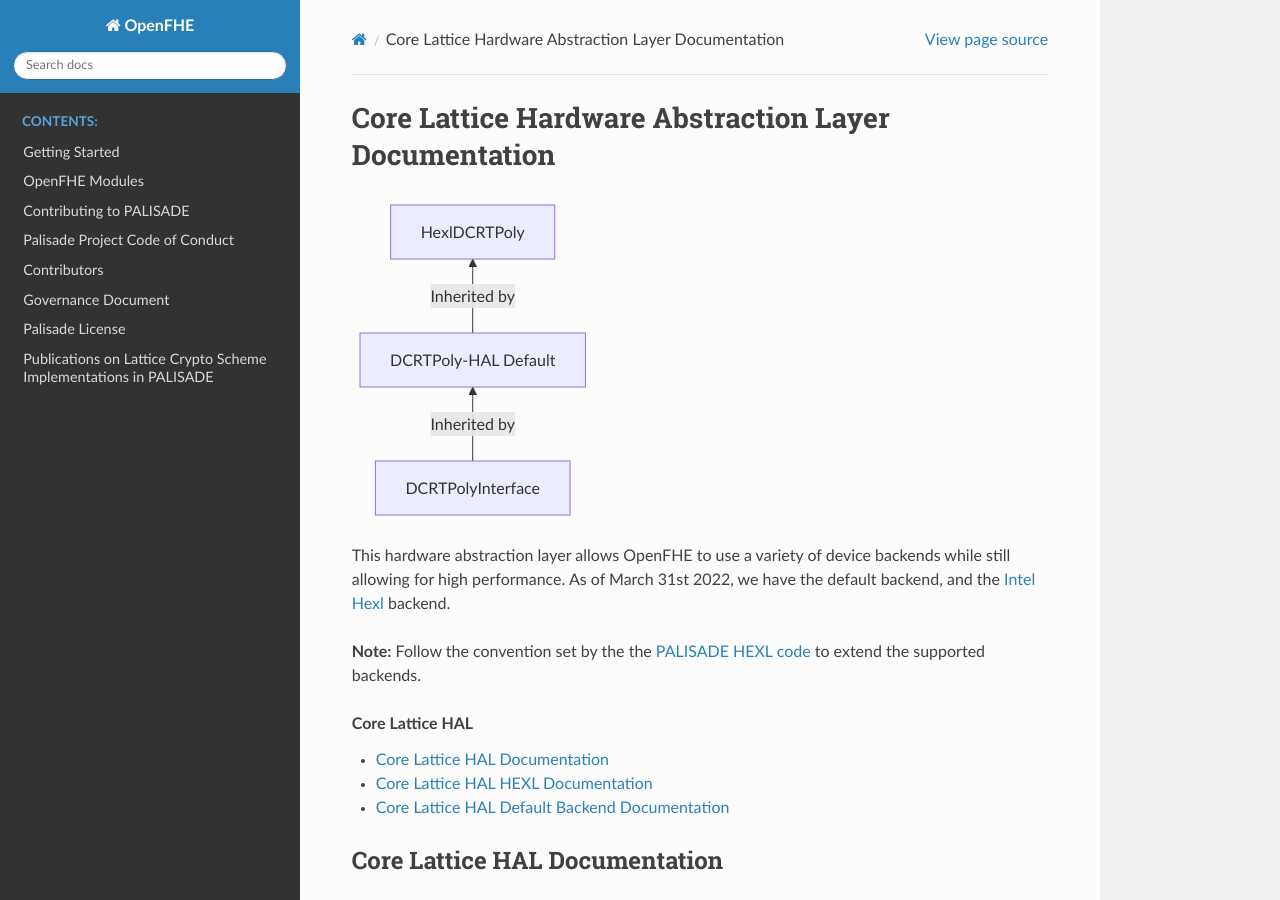
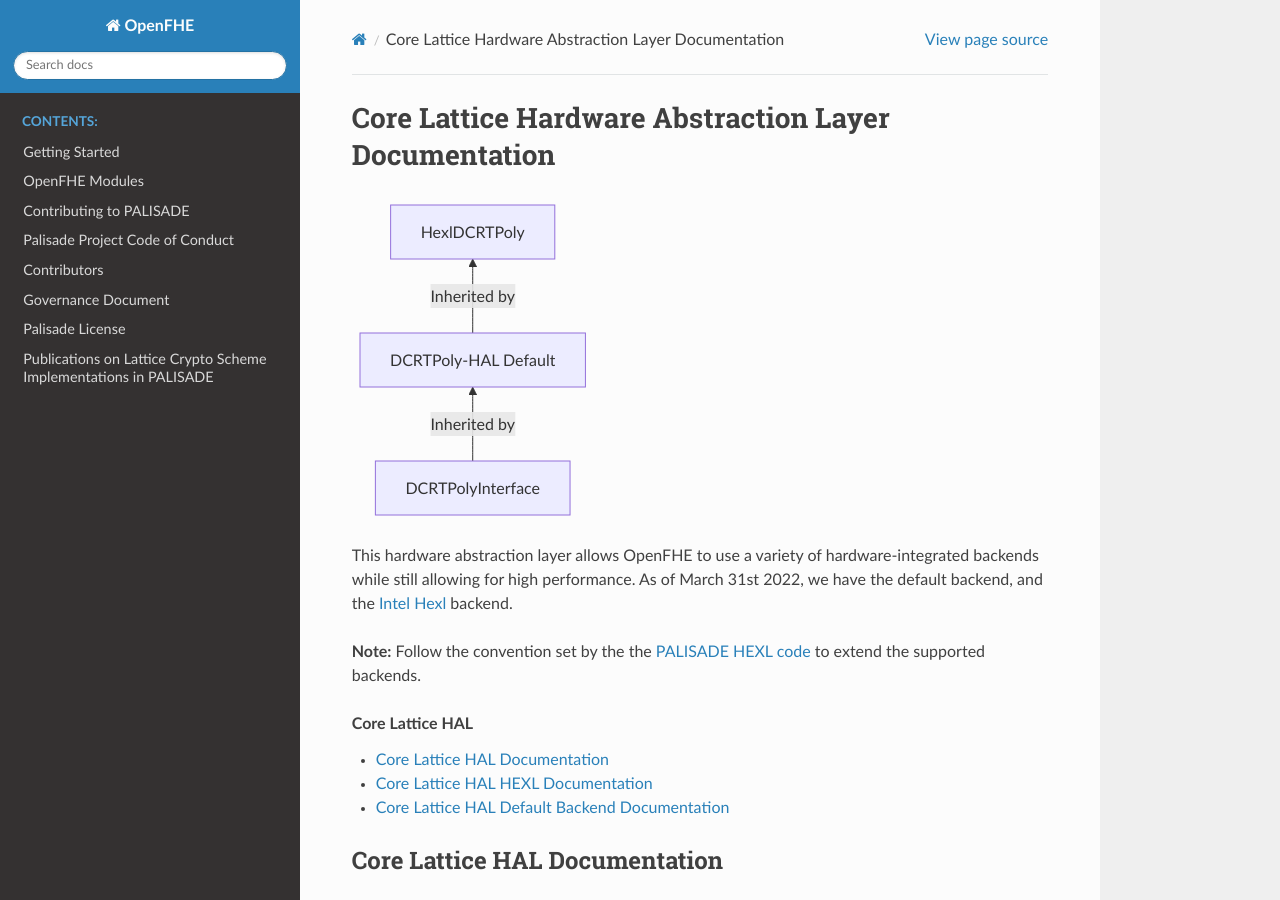
Before and after one commit to openfheorg/openfhe-development, a Sphinx documentation site: the page built from docs/assets/sphinx_rsts/modules/core/lattice/hal.rst, in a window 1280 px wide and 900 px high. Built offline with Sphinx 7.4.7 and the Read the Docs theme 2.0.0, drawn with Linux system fonts in a browser that asks for light colours; formulas are drawn with MathJax 3; grey boxes are pictures that could not be loaded.

Commit message:
added phrase change

```diff
--- a/docs/assets/sphinx_rsts/modules/core/lattice/hal.rst
+++ b/docs/assets/sphinx_rsts/modules/core/lattice/hal.rst
@@ -9,7 +9,7 @@ Core Lattice Hardware Abstraction Layer Documentation
       a[DCRTPolyInterface] --> |Inherited by|b[DCRTPoly - HAL Default];
       b[DCRTPoly-HAL Default] --> |Inherited by|c[HexlDCRTPoly];
 
-This hardware abstraction layer allows OpenFHE to use a variety of device backends while still allowing for high performance. As of March 31st 2022, we have the default backend, and the `Intel Hexl <https://github.com/intel/hexl>`_ backend.
+This hardware abstraction layer allows OpenFHE to use a variety of hardware-integrated backends while still allowing for high performance. As of March 31st 2022, we have the default backend, and the `Intel Hexl <https://github.com/intel/hexl>`_ backend.
 
 **Note:** Follow the convention set by the the `PALISADE HEXL code <https://github.com/openfheorg/openfhe-development/tree/main/src/core/include/lattice/hal/hexl>`_ to extend the supported backends.
 
```
